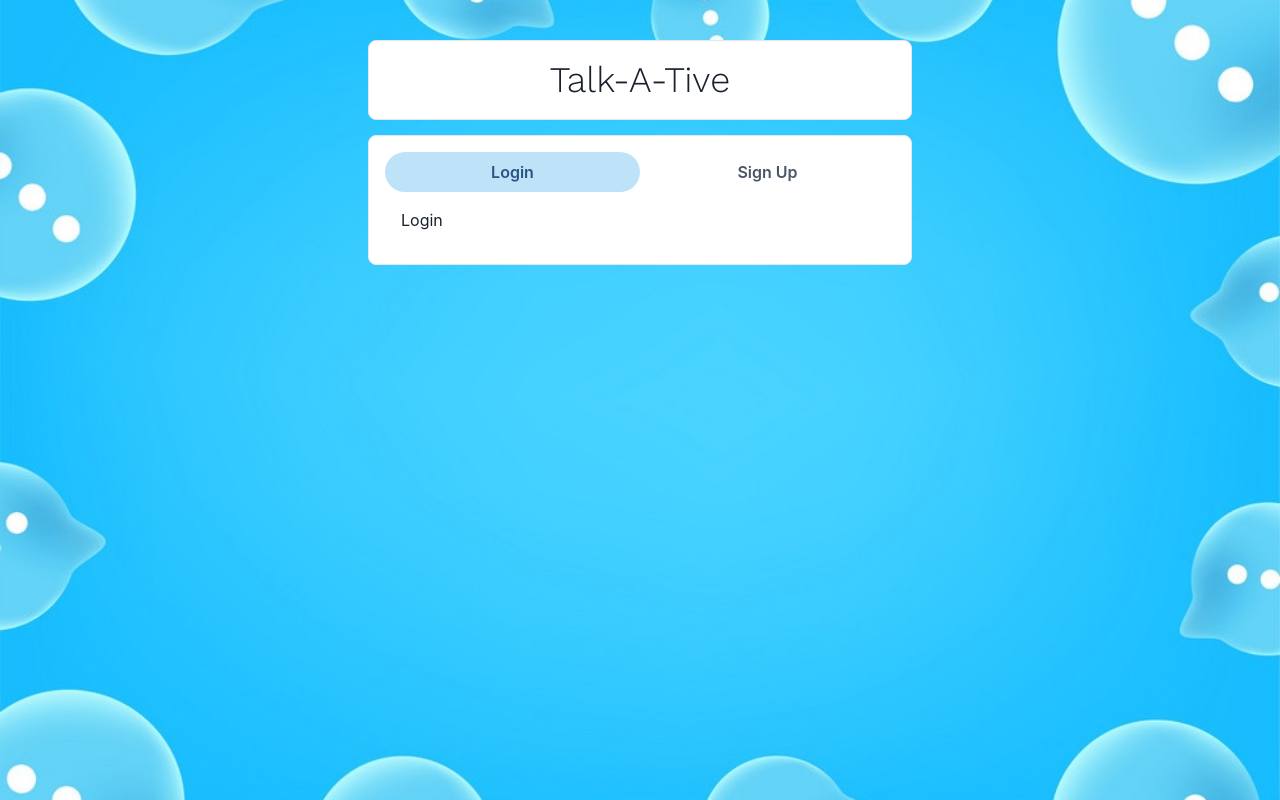
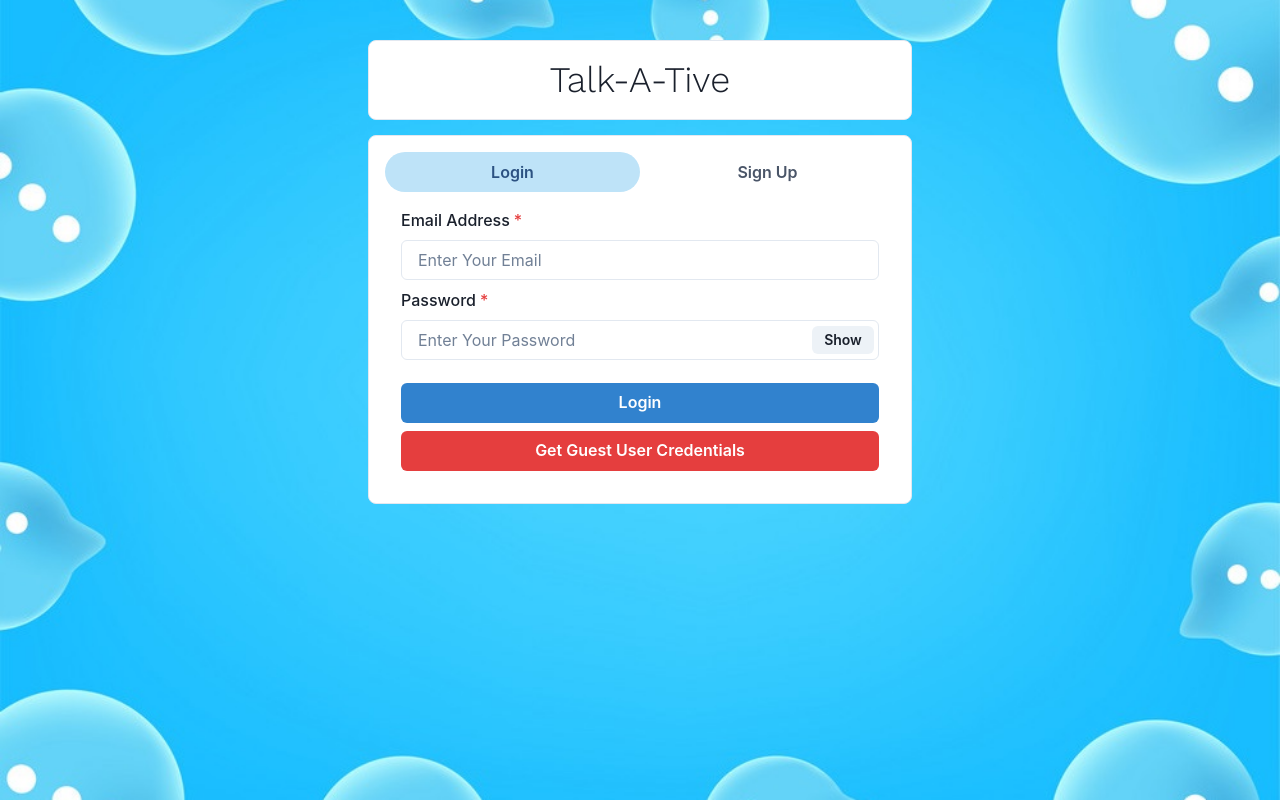
Before and after one commit to thethmuenaing/mern-chat-app, a React (Create React App) app in the folder frontend/: page / in a window 1280 px wide. Built offline with nearby package versions, Linux system fonts and the light colour scheme.

Commit message:
build login component

```diff
--- a/frontend/src/components/Authentication/Login.js
+++ b/frontend/src/components/Authentication/Login.js
@@ -1,7 +1,72 @@
-import React from "react";
+import {
+	Button,
+	FormControl,
+	FormLabel,
+	Input,
+	InputGroup,
+	InputRightElement,
+	VStack,
+} from "@chakra-ui/react";
+import React, { useState } from "react";
 
 const Login = () => {
-	return <div>Login</div>;
+	const [show, setShow] = useState(false);
+	const [email, setEmail] = useState();
+	const [password, setPassword] = useState();
+
+	const handleClick = () => setShow(!show);
+	const submitHandler = () => {};
+
+	return (
+		<VStack spacing="8px">
+			<FormControl id="email" isRequired>
+				<FormLabel>Email Address</FormLabel>
+				<Input
+					placeholder="Enter Your Email"
+					onChange={(e) => {
+						setEmail(e.target.value);
+					}}
+				/>
+			</FormControl>
+			<FormControl id="password" isRequired>
+				<FormLabel>Password</FormLabel>
+				<InputGroup>
+					<Input
+						type={show ? "text" : "password"}
+						placeholder="Enter Your Password"
+						onChange={(e) => {
+							setPassword(e.target.value);
+						}}
+					/>
+					<InputRightElement width="4.5rem">
+						<Button h="1.75rem" size="sm" onClick={handleClick}>
+							{show ? "Hidden" : "Show"}
+						</Button>
+					</InputRightElement>
+				</InputGroup>
+			</FormControl>
+
+			<Button
+				colorScheme="blue"
+				width="100%"
+				style={{ marginTop: 15 }}
+				onClick={submitHandler}
+			>
+				Login
+			</Button>
+			<Button
+				variant="solid"
+				colorScheme="red"
+				width="100%"
+				onClick={() => {
+					setEmail("guest@example.com");
+					setPassword("123456");
+				}}
+			>
+				Get Guest User Credentials
+			</Button>
+		</VStack>
+	);
 };
 
 export default Login;
```
